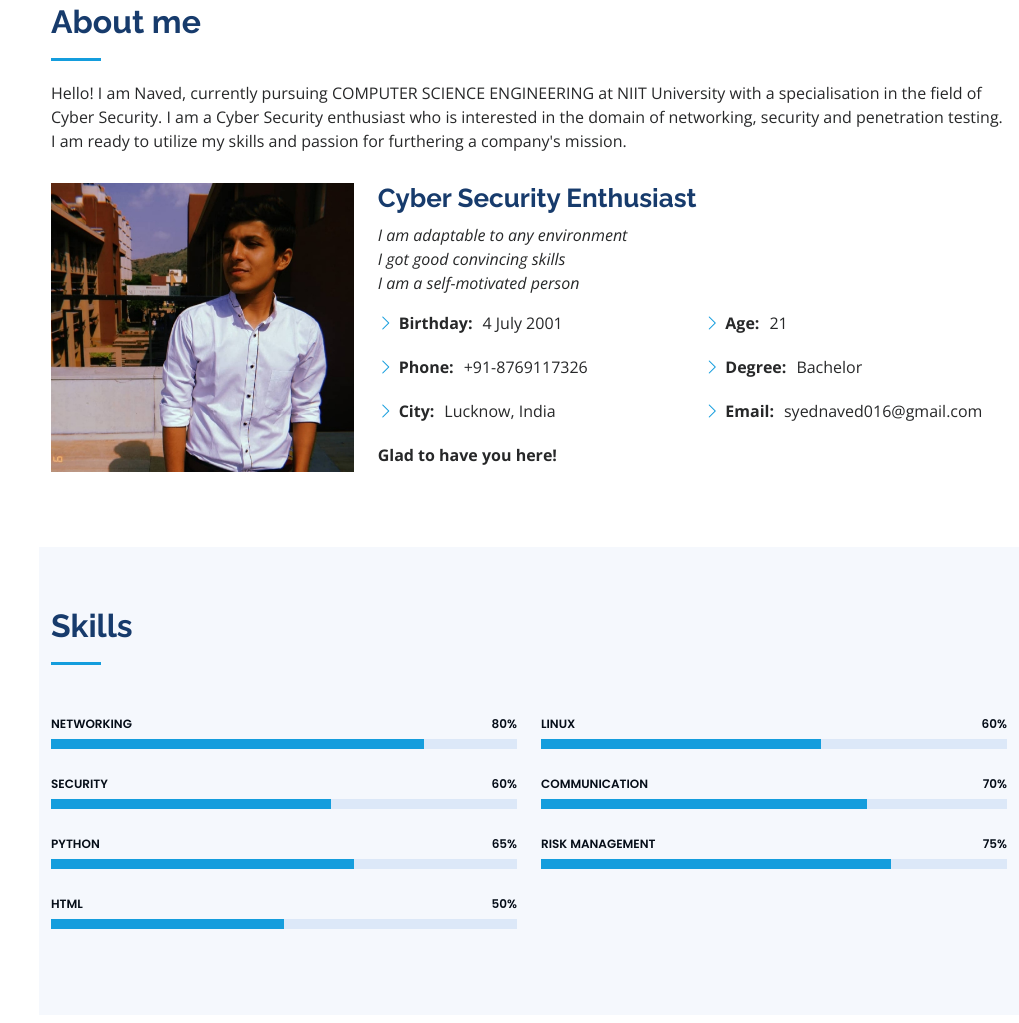
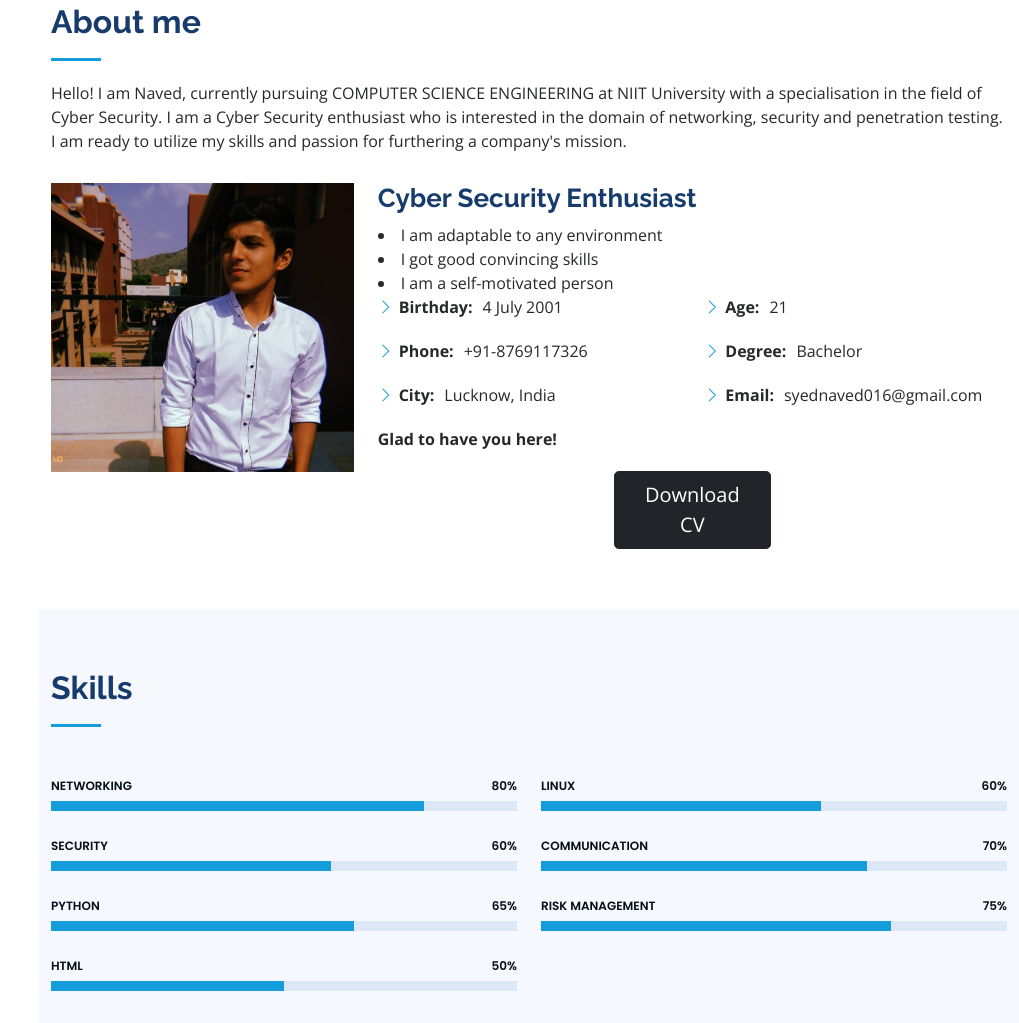
Before and after one commit to syednaved16/syednaved16.github.io, a plain HTML site: page index.html in a window 1280 px wide. Shown: the part 857-1880 px from the top of the page, without its empty margins (261-1280 px from the left). Drawn offline with nearby package versions, Linux system fonts and the light colour scheme.

Commit message:
Update index.html
added download cv button

```diff
--- a/index.html
+++ b/index.html
@@ -90,9 +90,9 @@
           </div>
           <div class="col-lg-8 pt-4 pt-lg-0 content" data-aos="fade-left">
             <h3>Cyber Security Enthusiast</h3>
-            <p class="fst-italic">
-              I am adaptable to any environment<br>I got good convincing skills <br>I am a self-motivated person
-            </p>
+            <li>I am adaptable to any environment</li>
+            <li>I got good convincing skills</li>
+            <li>I am a self-motivated person</li>
             <div class="row">
               <div class="col-lg-6">
                 <ul>
@@ -114,6 +114,10 @@
               <li><b>Glad to have you here!</b></li>
             </div>
             </ul>
+            <div class="d-grid gap-2 col-3 mx-auto">
+
+              <a href="./Syed_Naved_Akhtar_CV.pdf" download="Syed_Naved_Akhtar_CV" class="btn btn-dark btn-lg" >Download CV</a>
+            </div>
           </div>
         </div>
 
```
